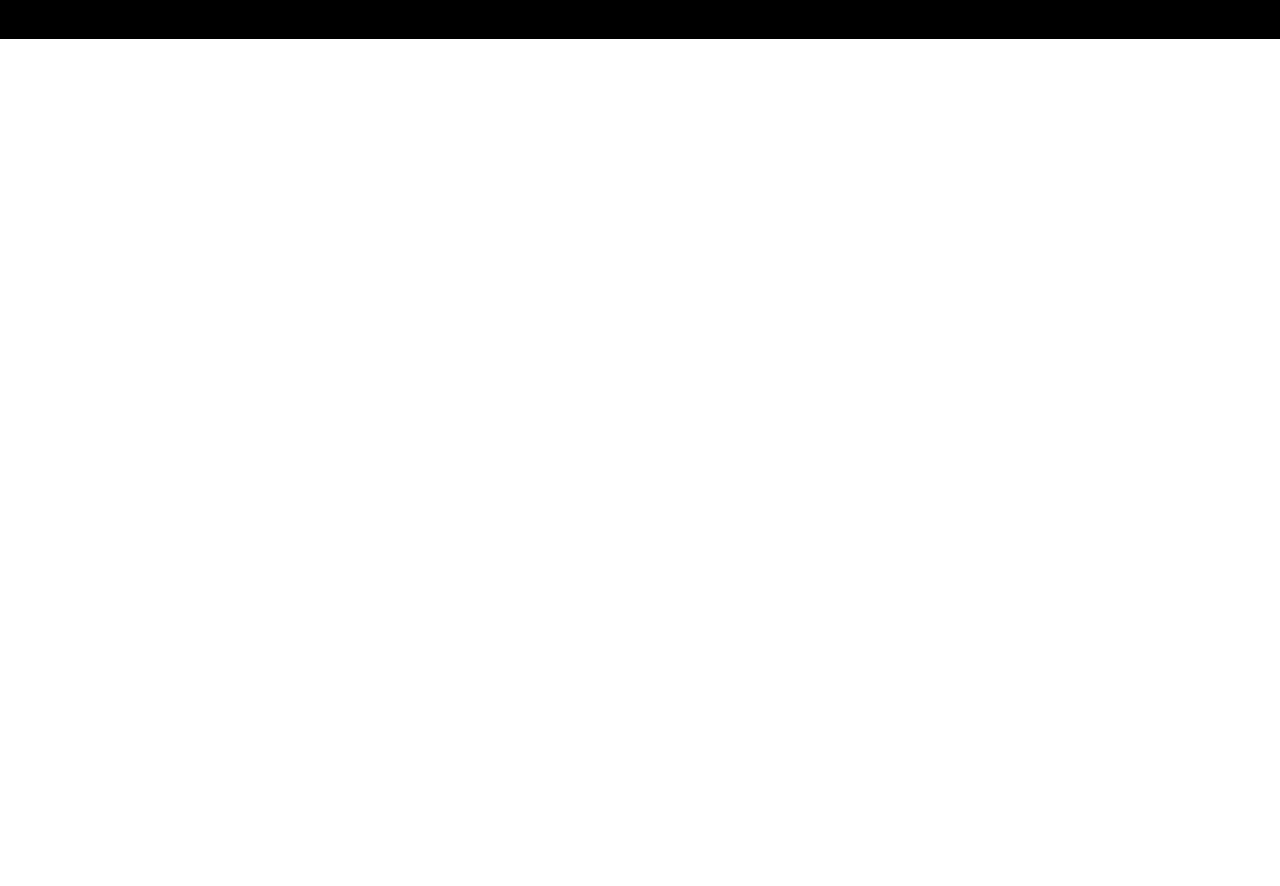
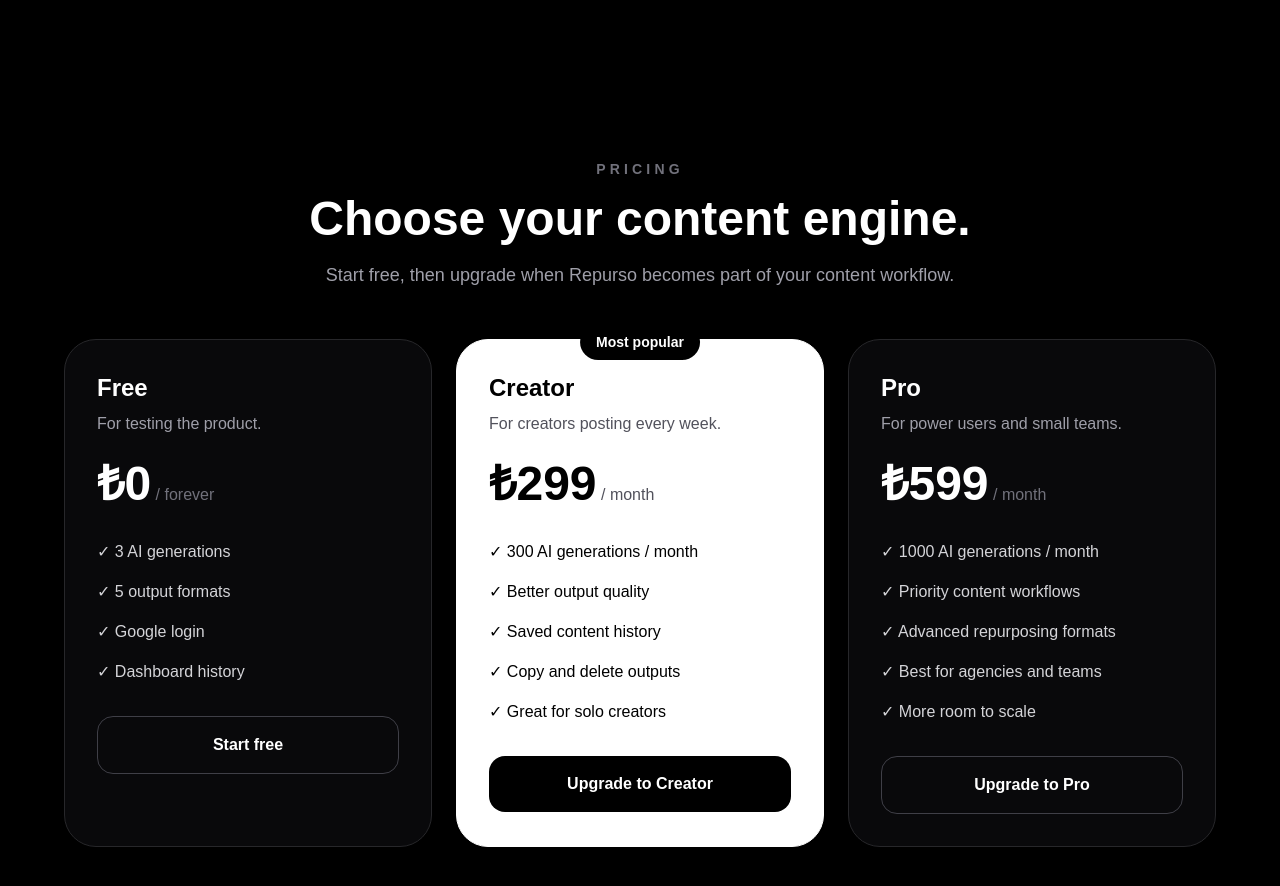
Before and after one commit to Repurso/repurso, a Next.js app: page / in a window 1280 px wide. Shown: the part 1266-2152 px from the top of the page. Before the commit the page ends 1305 px from the top, so only its background shows below. Built offline with nearby package versions, Linux system fonts and the light colour scheme; no server answers.

Commit message:
improve pricing section

```diff
--- a/app/page.tsx
+++ b/app/page.tsx
@@ -3,6 +3,12 @@
 import { useEffect, useState } from "react";
 import Link from "next/link";
 import { supabase } from "@/lib/supabase";
+
+const CREATOR_CHECKOUT =
+  "https://repursoapp.lemonsqueezy.com/checkout/buy/5f45028d-de97-458d-a827-64f8a7adc153";
+
+const PRO_CHECKOUT =
+  "https://repursoapp.lemonsqueezy.com/checkout/buy/548cbc91-792f-4fae-b6a5-569f95c119c3";
 
 export default function HomePage() {
   const [input, setInput] = useState("");
@@ -18,7 +24,6 @@
 
       if (session?.user?.email) {
         const email = session.user.email;
-
         setUserEmail(email);
 
         const { data: existingProfile } = await supabase
@@ -67,7 +72,7 @@
       } else {
         setResult(data.result);
       }
-    } catch (error) {
+    } catch {
       alert("Failed to generate content.");
     }
 
@@ -86,9 +91,13 @@
           <h1 className="text-3xl font-bold">Repurso</h1>
 
           <div className="flex items-center gap-4">
+            <a href="#pricing" className="text-sm text-zinc-400">
+              Pricing
+            </a>
+
             {userEmail ? (
               <>
-                <span className="text-sm text-zinc-400">
+                <span className="hidden text-sm text-zinc-400 md:block">
                   {userEmail}
                 </span>
 
@@ -128,26 +137,24 @@
             </h2>
 
             <p className="mb-8 text-xl leading-9 text-zinc-400">
-              Repurso helps creators, founders and marketers transform one
-              piece of content into LinkedIn posts, Instagram captions,
-              X posts, TikTok scripts and YouTube descriptions.
+              Repurso helps creators, founders and marketers transform one piece
+              of content into LinkedIn posts, Instagram captions, X posts,
+              TikTok scripts and YouTube descriptions.
             </p>
 
             <div className="flex flex-wrap gap-4">
               <a
-                href="https://repursoapp.lemonsqueezy.com/checkout/buy/5f45028d-de97-458d-a827-64f8a7adc153"
-                target="_blank"
+                href="#generator"
                 className="rounded-2xl bg-white px-8 py-4 font-bold text-black"
               >
-                Get Creator
+                Try it free
               </a>
 
               <a
-                href="https://repursoapp.lemonsqueezy.com/checkout/buy/548cbc91-792f-4fae-b6a5-569f95c119c3"
-                target="_blank"
+                href="#pricing"
                 className="rounded-2xl border border-zinc-700 px-8 py-4 font-bold"
               >
-                Get Pro
+                View pricing
               </a>
             </div>
           </div>
@@ -160,16 +167,13 @@
             </div>
 
             <div className="rounded-3xl bg-black p-6">
-              <div className="mb-8">
               <p className="mb-3 text-zinc-500">Input</p>
 
-                <p className="text-xl leading-9">
-                  AI tools help creators save time by turning one piece of
-                  content into many different formats.
+              <p className="mb-8 text-xl leading-9">
+                AI tools help creators save time by turning one piece of content
+                into many different formats.
               </p>
-              </div>
 
-              <div>
               <p className="mb-3 text-zinc-500">Output</p>
 
               <div className="space-y-4">
@@ -187,13 +191,13 @@
               </div>
             </div>
           </div>
-          </div>
         </section>
 
-        <section className="rounded-[32px] border border-zinc-800 bg-zinc-950 p-8">
-          <h3 className="mb-2 text-5xl font-bold">
-            Generate content
-          </h3>
+        <section
+          id="generator"
+          className="mb-24 rounded-[32px] border border-zinc-800 bg-zinc-950 p-8"
+        >
+          <h3 className="mb-2 text-5xl font-bold">Generate content</h3>
 
           <p className="mb-8 text-xl text-zinc-400">
             Paste your content and let Repurso turn it into multiple formats.
@@ -220,6 +224,112 @@
             </div>
           )}
         </section>
+
+        <section id="pricing" className="py-16">
+          <div className="mb-12 text-center">
+            <p className="mb-4 text-sm font-semibold uppercase tracking-[0.3em] text-zinc-500">
+              Pricing
+            </p>
+
+            <h2 className="mb-4 text-5xl font-bold">
+              Choose your content engine.
+            </h2>
+
+            <p className="mx-auto max-w-2xl text-lg leading-8 text-zinc-400">
+              Start free, then upgrade when Repurso becomes part of your content
+              workflow.
+            </p>
+          </div>
+
+          <div className="grid gap-6 lg:grid-cols-3">
+            <div className="rounded-[32px] border border-zinc-800 bg-zinc-950 p-8">
+              <h3 className="mb-2 text-2xl font-bold">Free</h3>
+
+              <p className="mb-6 text-zinc-400">For testing the product.</p>
+
+              <div className="mb-8">
+                <span className="text-5xl font-bold">₺0</span>
+                <span className="text-zinc-500"> / forever</span>
+              </div>
+
+              <ul className="mb-8 space-y-4 text-zinc-300">
+                <li>✓ 3 AI generations</li>
+                <li>✓ 5 output formats</li>
+                <li>✓ Google login</li>
+                <li>✓ Dashboard history</li>
+              </ul>
+
+              <a
+                href="#generator"
+                className="block rounded-2xl border border-zinc-700 px-6 py-4 text-center font-bold"
+              >
+                Start free
+              </a>
+            </div>
+
+            <div className="relative rounded-[32px] border border-white bg-white p-8 text-black">
+              <div className="absolute -top-4 left-1/2 -translate-x-1/2 rounded-full bg-black px-4 py-2 text-sm font-bold text-white">
+                Most popular
+              </div>
+
+              <h3 className="mb-2 text-2xl font-bold">Creator</h3>
+
+              <p className="mb-6 text-zinc-600">
+                For creators posting every week.
+              </p>
+
+              <div className="mb-8">
+                <span className="text-5xl font-bold">₺299</span>
+                <span className="text-zinc-600"> / month</span>
+              </div>
+
+              <ul className="mb-8 space-y-4">
+                <li>✓ 300 AI generations / month</li>
+                <li>✓ Better output quality</li>
+                <li>✓ Saved content history</li>
+                <li>✓ Copy and delete outputs</li>
+                <li>✓ Great for solo creators</li>
+              </ul>
+
+              <a
+                href={CREATOR_CHECKOUT}
+                target="_blank"
+                className="block rounded-2xl bg-black px-6 py-4 text-center font-bold text-white"
+              >
+                Upgrade to Creator
+              </a>
+            </div>
+
+            <div className="rounded-[32px] border border-zinc-800 bg-zinc-950 p-8">
+              <h3 className="mb-2 text-2xl font-bold">Pro</h3>
+
+              <p className="mb-6 text-zinc-400">
+                For power users and small teams.
+              </p>
+
+              <div className="mb-8">
+                <span className="text-5xl font-bold">₺599</span>
+                <span className="text-zinc-500"> / month</span>
+              </div>
+
+              <ul className="mb-8 space-y-4 text-zinc-300">
+                <li>✓ 1000 AI generations / month</li>
+                <li>✓ Priority content workflows</li>
+                <li>✓ Advanced repurposing formats</li>
+                <li>✓ Best for agencies and teams</li>
+                <li>✓ More room to scale</li>
+              </ul>
+
+              <a
+                href={PRO_CHECKOUT}
+                target="_blank"
+                className="block rounded-2xl border border-zinc-700 px-6 py-4 text-center font-bold"
+              >
+                Upgrade to Pro
+              </a>
+            </div>
+          </div>
+        </section>
       </div>
     </main>
   );
```
Lines whose indentation alone changed are shown as unchanged.
